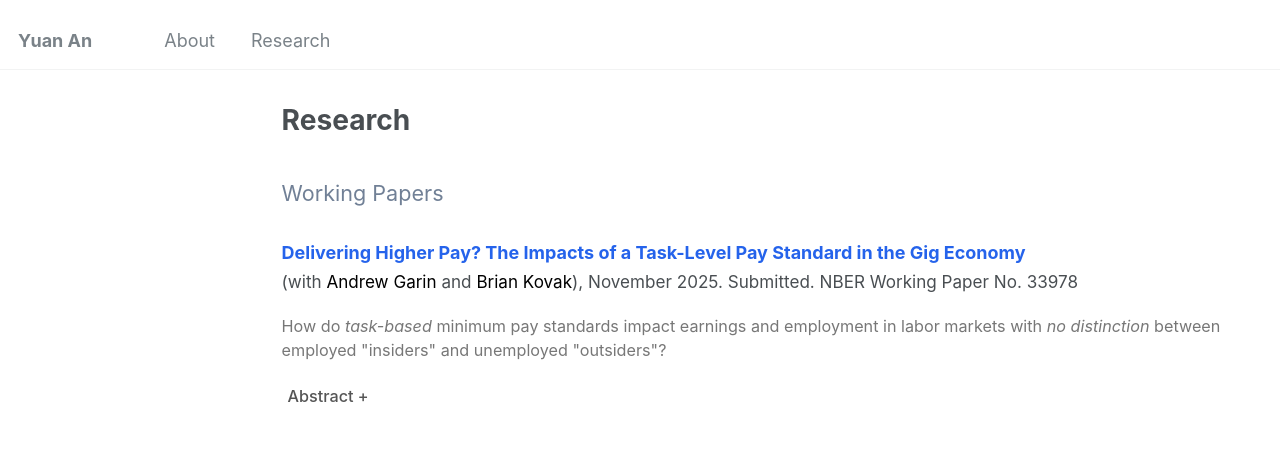
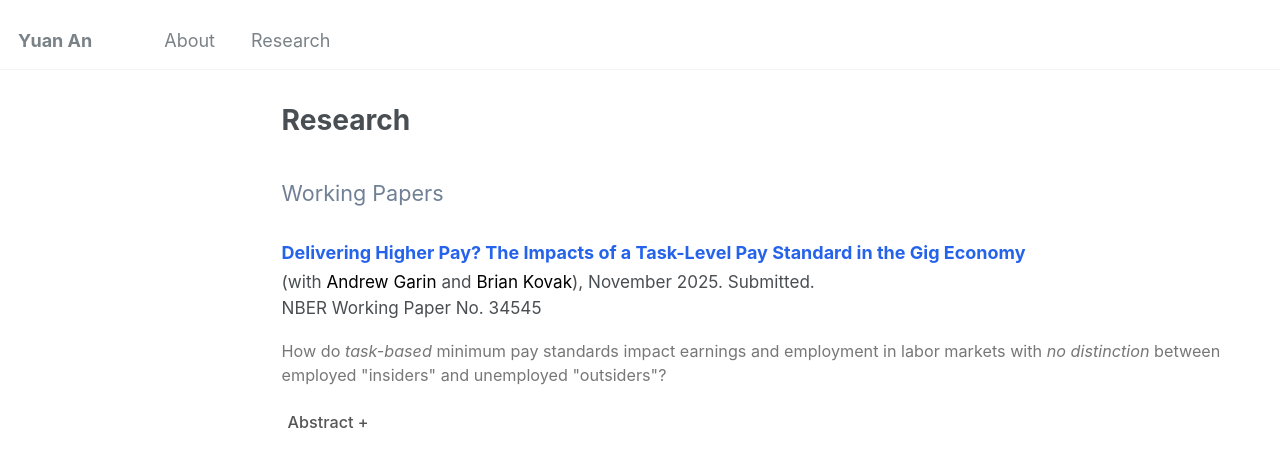
Before and after one commit to yuan-ann/yuan-ann.github.io, a Jekyll site: the page built from _pages/research.md, in a window 1280 px wide. Shown: the top 467 px of the page. Built offline with Jekyll 4.4.1, drawn with Linux system fonts in a browser that asks for light colours.

Commit message:
Change NBER Working Paper number to 34545
Updated the NBER Working Paper number in the research paper metadata.

```diff
--- a/_pages/research.md
+++ b/_pages/research.md
@@ -32,8 +32,8 @@ author_profile: false
 
   <p class="paper-meta">
     (with <a style="color:black;" href="https://sites.google.com/view/andygarin/home">Andrew Garin</a> and
-    <a style="color:black;" href="https://www.andrew.cmu.edu/user/bkovak/">Brian Kovak</a>), November 2025. Submitted.
-    NBER Working Paper No. 33978
+    <a style="color:black;" href="https://www.andrew.cmu.edu/user/bkovak/">Brian Kovak</a>), November 2025. Submitted.<br>
+    NBER Working Paper No. 34545
   </p>
 
   <p class="paper-id">
```
